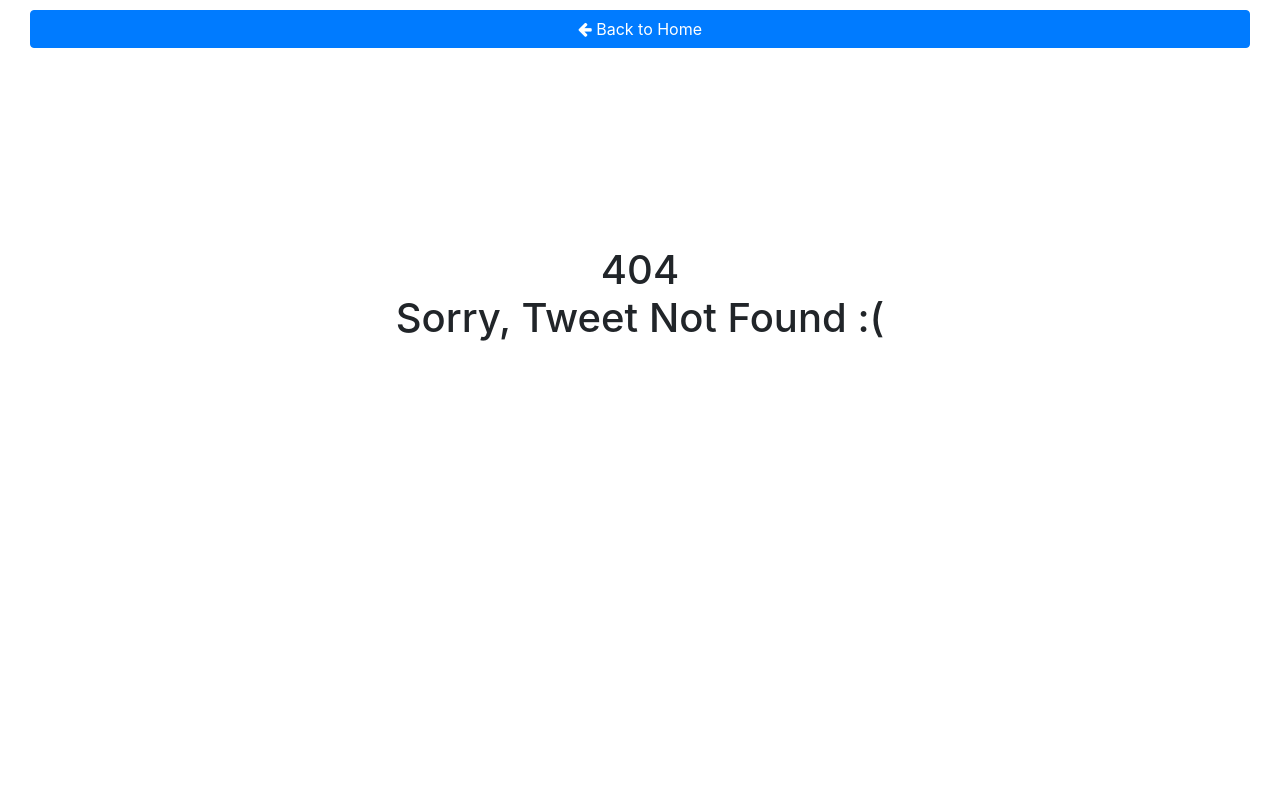
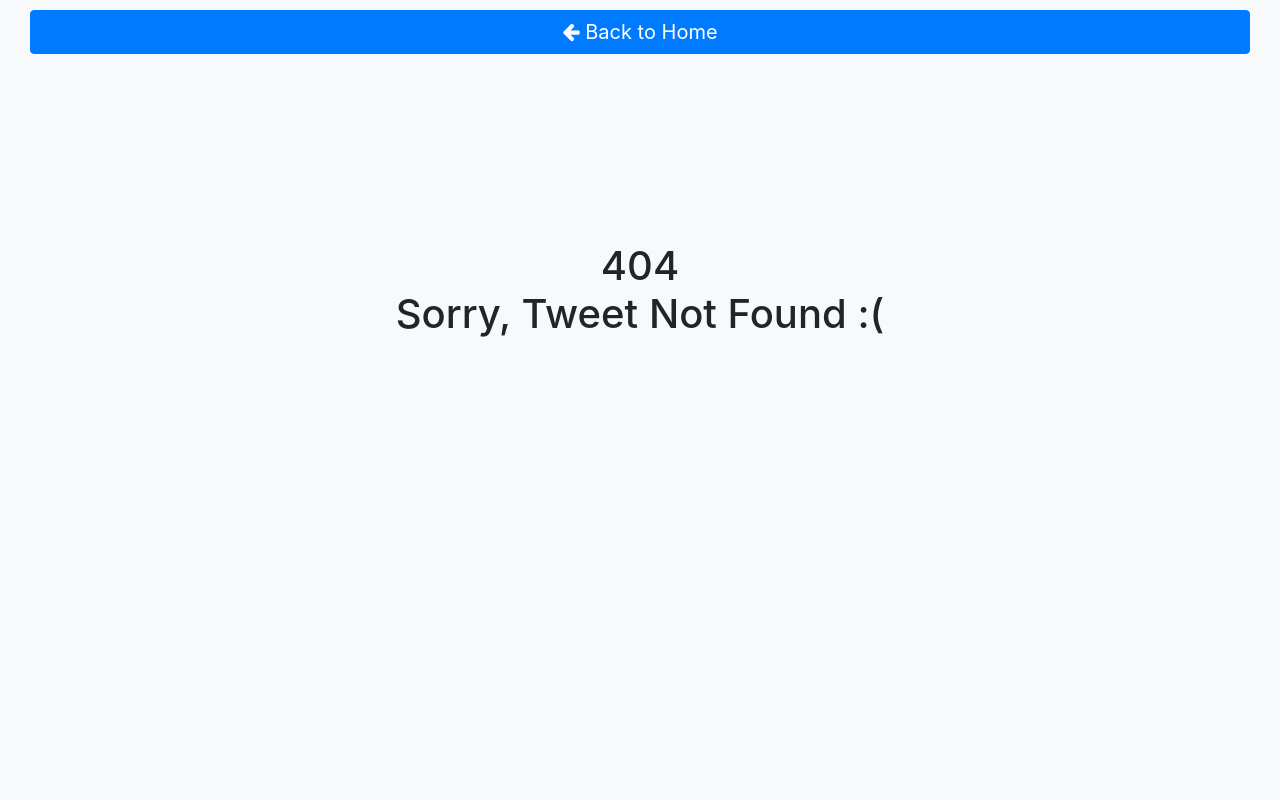
Before and after one commit to ruriarmandhani/tweets-retriever, a Django app: template templates/tweets.html in a window 1280 px wide. Run offline with Django 3.2, Linux system fonts and the light colour scheme; the template is opened without the code that fills it, so the values that code supplies are empty; some libraries are stand-ins or nearby versions.

Commit message:
new commit

```diff
--- a/templates/tweets.html
+++ b/templates/tweets.html
@@ -10,15 +10,15 @@
 </head>
 
 <body>
-    <div class="container-fluid" style="height: 100vh;">
+    <div class="container-fluid bg-light" style="height: 100vh;">
         <div class="col-md-12">
-            <a href="/" class="btn btn-primary" style="padding:auto; width: 100%; margin-top: 10px; margin-bottom: 10px;"><i class="fa fa-arrow-left"></i>
+            <a href="/" class="btn btn-primary" style="padding:auto; width: 100%; margin-top: 10px; font-size: 20px;"><i class="fa fa-arrow-left"></i>
                 Back to Home</a>
         </div>
         <div class="row">
             {% if embed_tweets|length > 0 %}
             {% for tweet in embed_tweets %}
-            <div class="col-md-4 text-center">
+            <div class="col-md-4 text-center d-flex justify-content-center">
                 <div style="max-width: 400px; height:100%;">
                     {{tweet.link|safe}}
                 </div>
--- a/tweets_retriever/key.py
+++ b/tweets_retriever/key.py
@@ -1 +1 @@
-BEARER_TOKEN = 'AAAAAAAAAAAAAAAAAAAAAHTVLwEAAAAA9uTM8wUyJ51%2F5Shl4jJKzrkmMy4%3D0PJnluGD2pPGSjU69WpsvDWIky6WMCpmicwaJKkrQZOu7kI7e4'
+BEARER_TOKEN = 'your bearer token key'
```
Also changed, not shown: tweets_retriever/retriever.py (+3 -12 lines), tweets_retriever/urls.py (+4 -3 lines), 3 other files.
